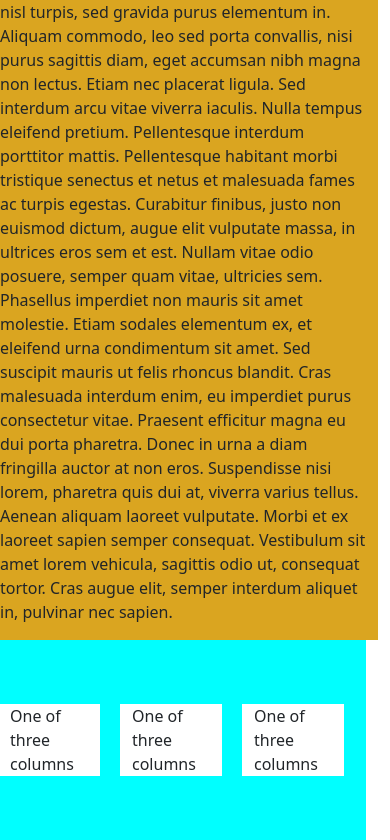
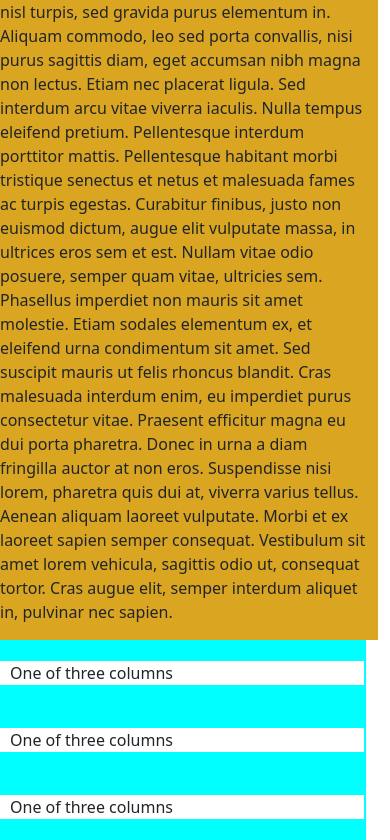
Before and after one commit to Flopycation/22_23_1-DAM-LLMM, a plain HTML site: page BOOTSTRAP/INDEX.HTML in a window 390 px wide. Shown: the part 1503-2343 px from the top of the page. Drawn offline with nearby package versions, Linux system fonts and the light colour scheme.

Commit message:
Update INDEX.HTML

```diff
--- a/BOOTSTRAP/INDEX.HTML
+++ b/BOOTSTRAP/INDEX.HTML
@@ -93,15 +93,15 @@
 
       <div id="prueba" class="row align-items-center">
 
-        <div id="pruebacol" class="col">
+        <div id="pruebacol" class="col-md">
           One of three columns
         </div>
 
-        <div id="pruebacol" class="col">
+        <div id="pruebacol" class="col-md">
           One of three columns
         </div>
 
-        <div id="pruebacol" class="col">
+        <div id="pruebacol" class="col-md">
           One of three columns
         </div>
 
```
